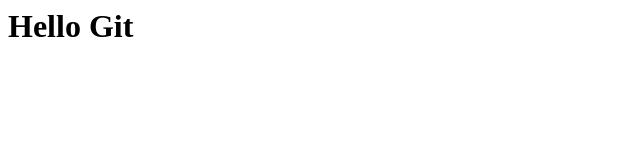
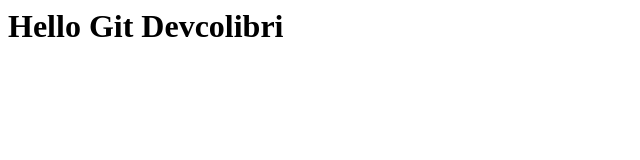
Before and after one commit to DariaSopshina/first-project, a plain HTML site: page git-sample/index.html in a window 1280 px wide. Shown: the whole page, without its empty margins (0-640 px from the left). Drawn offline with Linux system fonts and the light colour scheme.

Commit message:
Wrong commit

```diff
--- a/git-sample/index.html
+++ b/git-sample/index.html
@@ -1 +1 @@
-<h1>Hello Git</h1>
+<h1>Hello Git Devcolibri</h1>
```
